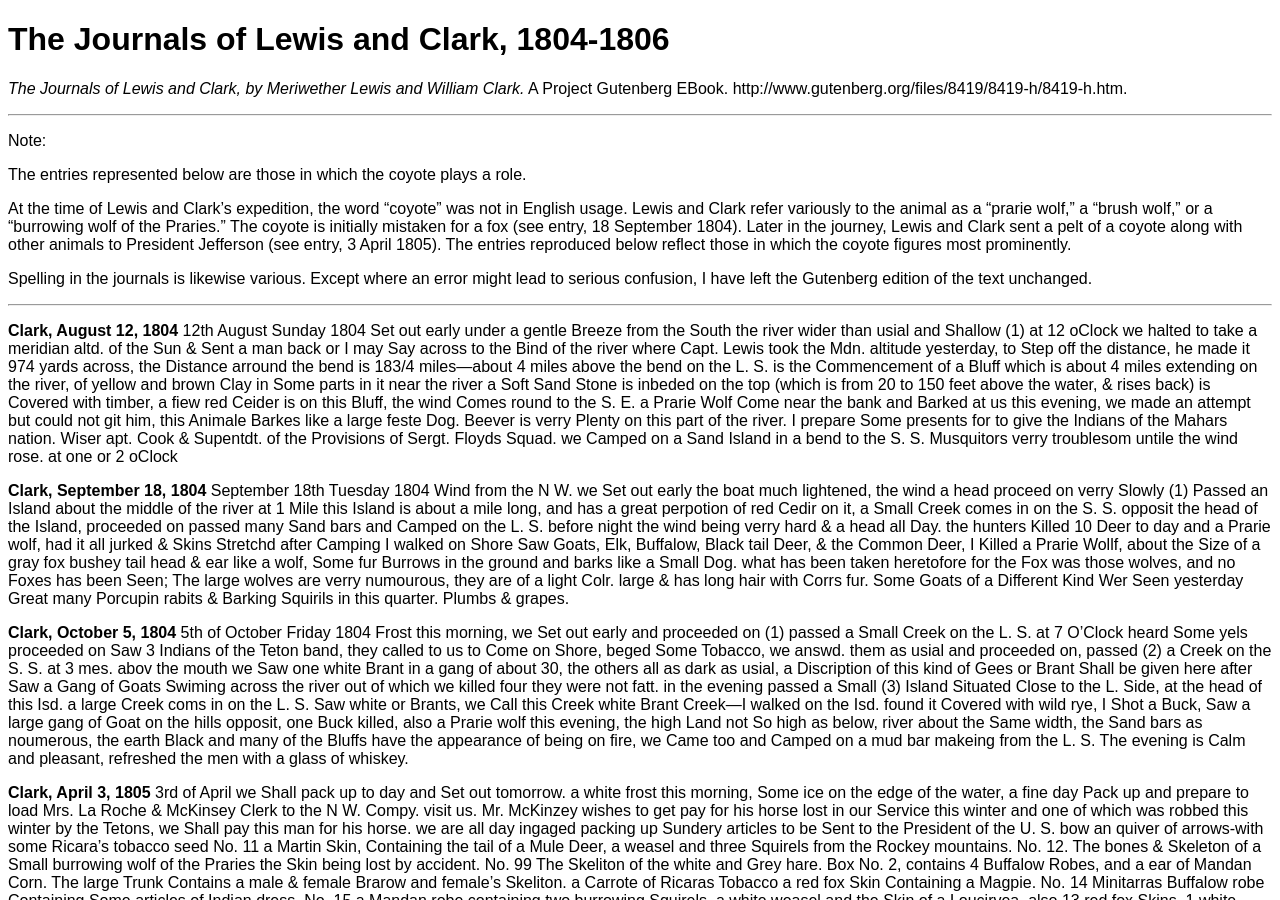
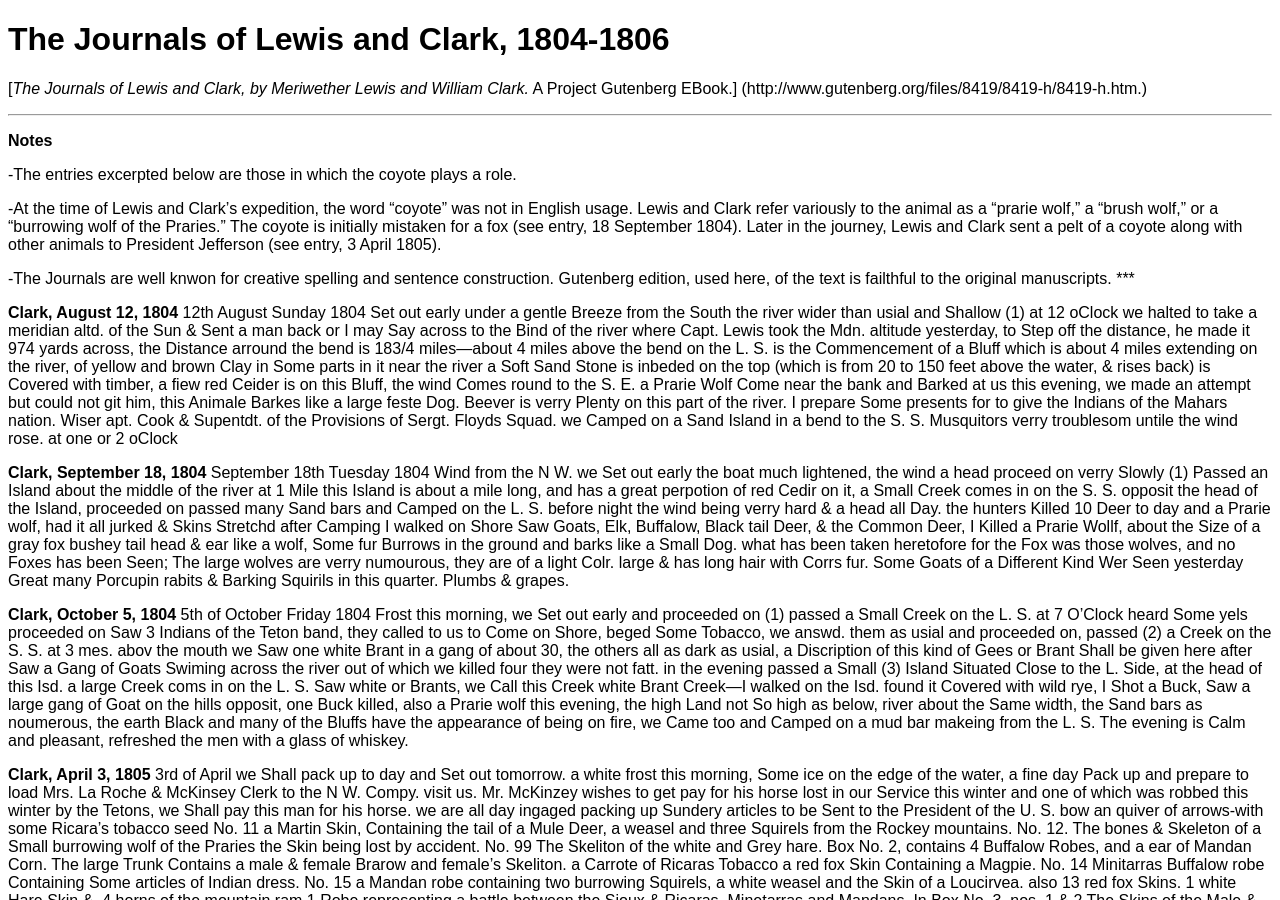
Before and after one commit to hofstra/coyote, a Jekyll site: the page built from _build/sources/_posts/2015-08-04-lewis-and-clark.md, in a window 1280 px wide and 900 px high. Built offline with Jekyll 4.4.1, drawn with Linux system fonts in a browser that asks for light colours.

Commit message:
Update 2015-08-04-lewis-and-clark.md

```diff
--- a/_build/sources/_posts/2015-08-04-lewis-and-clark.md
+++ b/_build/sources/_posts/2015-08-04-lewis-and-clark.md
@@ -10,17 +10,16 @@ tags:
 - Coyote and natural history
 - Coyote and Settler-Colonialists
 ---
-*The Journals of Lewis and Clark, by Meriwether Lewis and William Clark.* A Project Gutenberg EBook. http://www.gutenberg.org/files/8419/8419-h/8419-h.htm.
+[*The Journals of Lewis and Clark, by Meriwether Lewis and William Clark.* A Project Gutenberg EBook.] (http://www.gutenberg.org/files/8419/8419-h/8419-h.htm.)
 
 ***
-Note:
+**Notes**
 
-The entries represented below are those in which the coyote plays a role.
+-The entries excerpted below are those in which the coyote plays a role.
 
-At the time of Lewis and Clark’s expedition, the word “coyote” was not in English usage. Lewis and Clark refer variously to the animal as a “prarie wolf,” a “brush wolf,” or a “burrowing wolf of the Praries.”  The coyote is initially mistaken for a fox (see entry, 18 September 1804). Later in the journey, Lewis and Clark sent a pelt of a coyote along with other animals to President Jefferson (see entry, 3 April 1805). The entries reproduced below reflect those in which the coyote figures most prominently.
+-At the time of Lewis and Clark’s expedition, the word “coyote” was not in English usage. Lewis and Clark refer variously to the animal as a “prarie wolf,” a “brush wolf,” or a “burrowing wolf of the Praries.”  The coyote is initially mistaken for a fox (see entry, 18 September 1804). Later in the journey, Lewis and Clark sent a pelt of a coyote along with other animals to President Jefferson (see entry, 3 April 1805).
 
-Spelling in the journals is likewise various. Except where an error might lead to serious confusion, I have left the Gutenberg edition of the text unchanged.
-
+-The Journals are well knwon for creative spelling and sentence construction.  Gutenberg edition, used here, of the text is failthful to the original manuscripts.
 ***
 
 **Clark, August 12, 1804**
```
